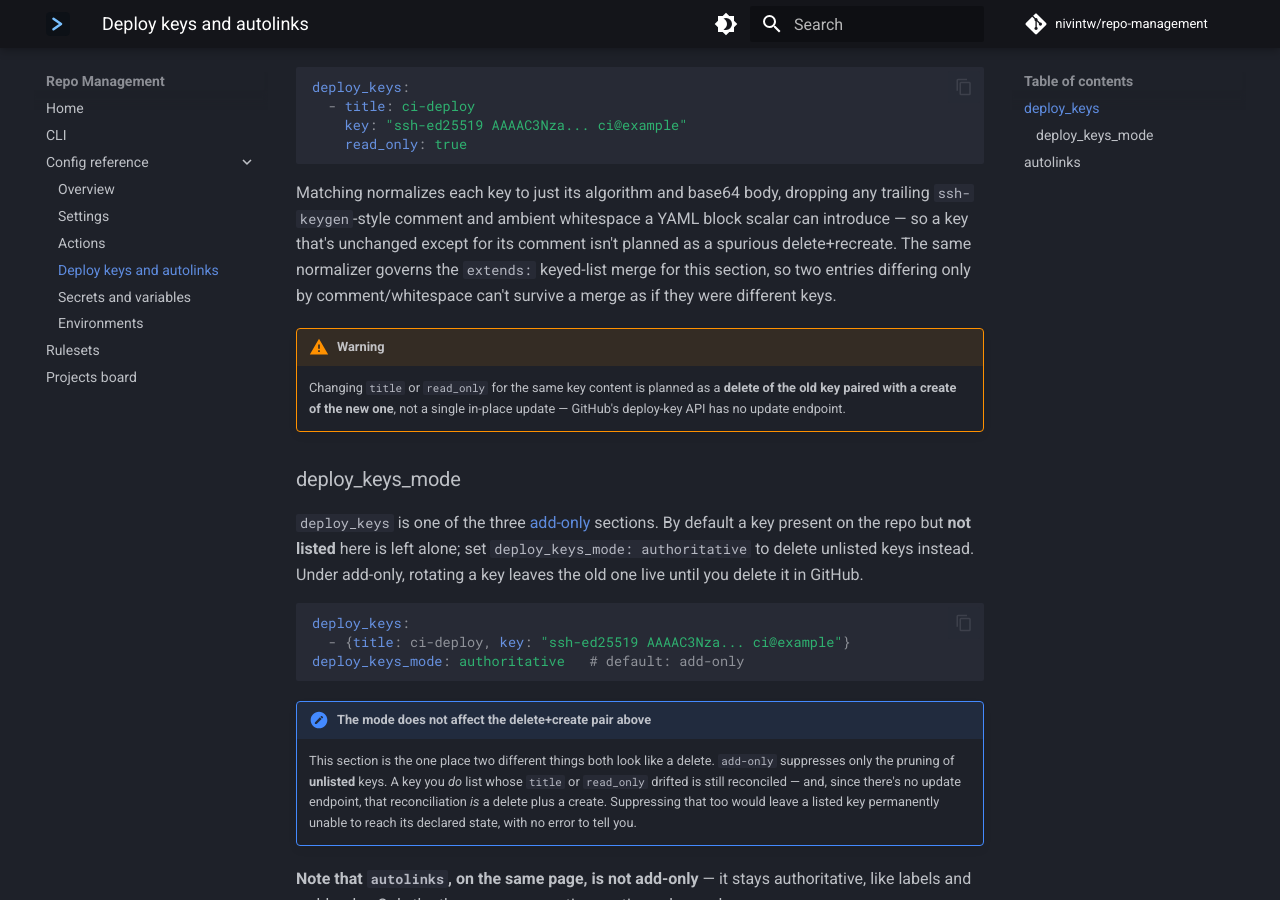
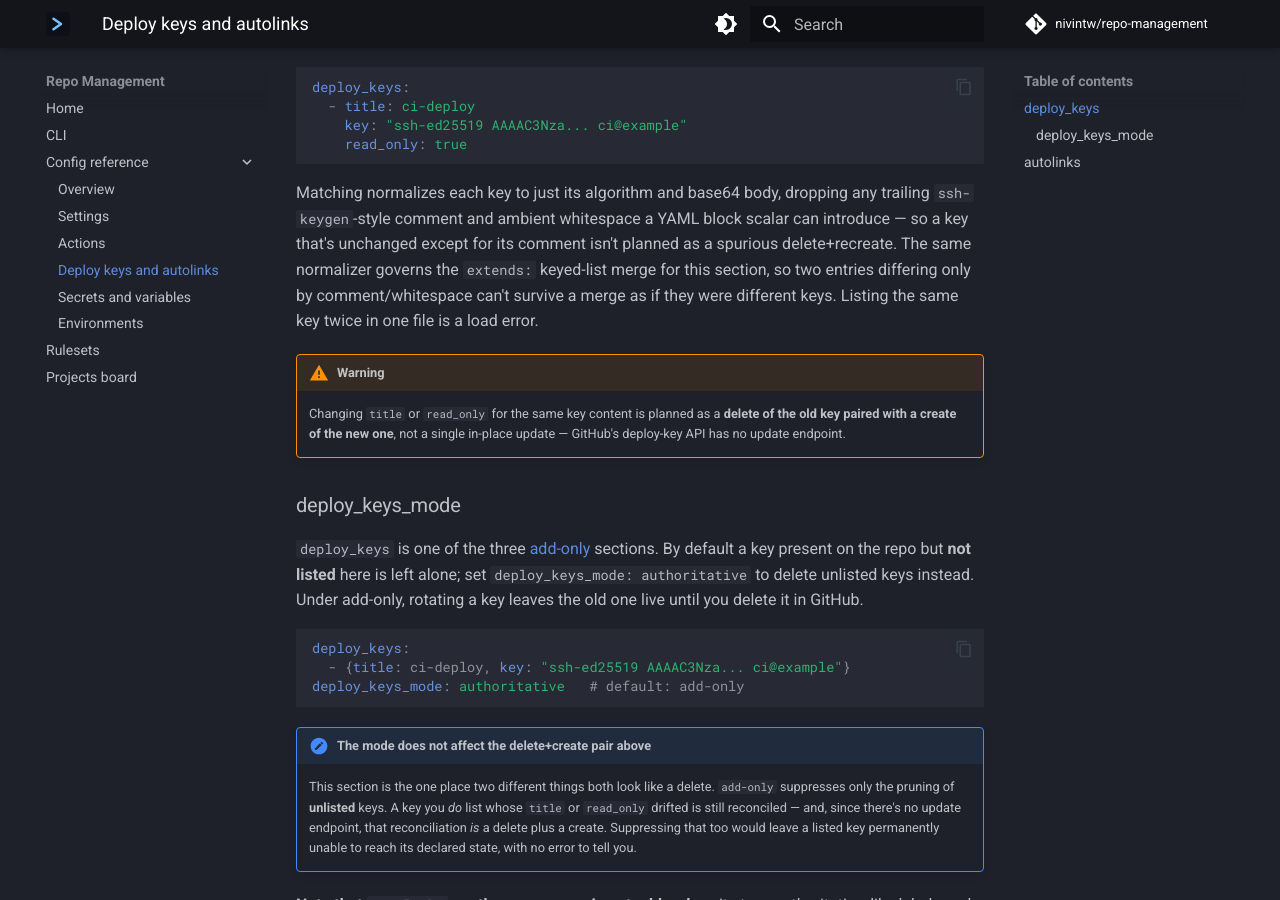
Before and after one commit to nivintw/repo-management, an MkDocs documentation site: the page built from docs/config/deploy-keys-and-autolinks.md, in a window 1280 px wide and 900 px high, scrolled down 562 px. Built offline with MkDocs 1.6.1 and Material for MkDocs 9.7.7, drawn with Linux system fonts in a browser that asks for light colours; comment, search, counter and statistics services are not loaded.

Commit message:
docs(config): Note that a repeated deploy key fails at load

```diff
--- a/docs/config/deploy-keys-and-autolinks.md
+++ b/docs/config/deploy-keys-and-autolinks.md
@@ -32,7 +32,7 @@ Matching normalizes each key to just its algorithm and base64 body, dropping any
 `ssh-keygen`-style comment and ambient whitespace a YAML block scalar can introduce — so a
 key that's unchanged except for its comment isn't planned as a spurious delete+recreate. The
 same normalizer governs the `extends:` keyed-list merge for this section, so two entries
-differing only by comment/whitespace can't survive a merge as if they were different keys.
+differing only by comment/whitespace can't survive a merge as if they were different keys. Listing the same key twice in one file is a load error.
 
 !!! warning
     Changing `title` or `read_only` for the same key content is planned as a **delete of the
```
